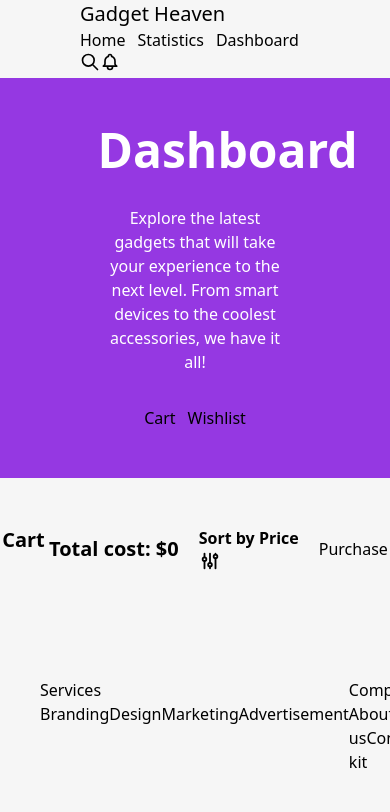
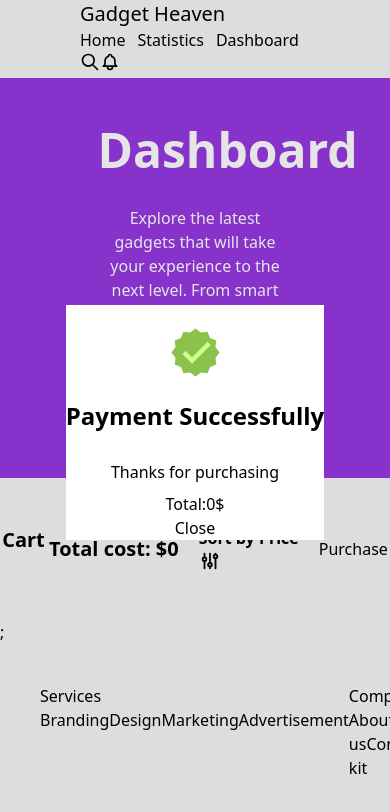
Before and after one commit to shahinvisual/assignment-ten-gadget-heaven, a React (Vite) app in the folder assignment-ten-gadget-heaven/: page /dashboard/cart in a window 390 px wide. Both pictures are taken after a click on the button "Purchase". Shown: the top 812 px of the page. Built offline with nearby package versions, Linux system fonts and the light colour scheme.

Commit message:
cart item successfully removed

```diff
--- a/assignment-ten-gadget-heaven/src/components/Cart.jsx
+++ b/assignment-ten-gadget-heaven/src/components/Cart.jsx
@@ -1,11 +1,18 @@
 import React, { useEffect, useState } from 'react';
-import { useLocation } from 'react-router-dom';
-import { getToItem } from '../utility';
+import { useLocation, useNavigate } from 'react-router-dom';
+import { getToItem, removeCard } from '../utility';
 import { TbAdjustments } from "react-icons/tb";
+import { FcApproval } from "react-icons/fc";
+import { CiCircleRemove } from "react-icons/ci";
+
 
 const Cart = () => {
 
     const [cart, setCart] = useState([]);
+    const [total, setTotal] = useState(0);
+    const navigate = useNavigate();
+    const { pathname } = useLocation();
+    console.log(pathname);
 
 
     // console.log(cart)
@@ -21,10 +28,21 @@ const Cart = () => {
         // console.log(desPrice)
     };
 
-    const handleTotal = ( ) => {
+    const handleTotal = () => {
         const totalPrice = [...cart].reduce((a, b) => a + b.price, 0);
-        setCart(totalPrice);
-        console.log(totalPrice);
+        setTotal(totalPrice);
+        // console.log(totalPrice);
+    };
+
+    const handlePurchase = () => {
+        document.getElementById('my_modal_5').showModal();
+        handleTotal();
+    };
+
+    const handleRemoveCart = (id) => {
+        removeCard(id);
+        const cartData = getToItem();
+        setCart(cartData);
     };
 
 
@@ -36,13 +54,13 @@ const Cart = () => {
                 <div className='flex gap-5 items-center'>
                     <h1 className='font-bold text-xl'>Total cost: ${cart.reduce((a, b) => a + b.price, 0)}</h1>
                     <button onClick={() => sortPrice()} className='btn btn-info btn-outline rounded-3xl font-bold'>Sort by Price <span><TbAdjustments size={22} /></span></button>
-                    <button className='btn btn-info rounded-3xl'>Purchase</button>
+                    <button onClick={() => handlePurchase()} className='btn btn-info rounded-3xl'>Purchase</button>
                 </div>
             </div>
             {
                 cart.map((item, index) => (
                     <div key={index} className="hero">
-                        <div className="hero-content flex-col lg:flex-row  bg-[#fffff] rounded-xl shadow-lg">
+                        <div className="hero-content flex-col lg:flex-row  bg-[#fffff] rounded-xl shadow-lg relative">
                             <img
                                 src={item.product_image}
                                 className="max-w-sm rounded-lg shadow-2xl" />
@@ -51,10 +69,30 @@ const Cart = () => {
                                 <p>{item.description}</p>
                                 <p>Price: {item.price}$</p>
                             </div>
+                            <div>
+                                {pathname === '/dashboard/cart' && (
+                                    <div onClick={() => handleRemoveCart(item.id)} className="absolute -top-1 -right-4 text-2xl cursor-pointer p-3 rounded-full"><CiCircleRemove color='red' size={32} /></div>
+                                )}
+                            </div>
                         </div>
                     </div>
                 ))
-            }
+            };
+            {/* Open the modal using document.getElementById('ID').showModal() method */}
+            <dialog id="my_modal_5" className="modal modal-bottom sm:modal-middle">
+                <div className="modal-box flex flex-col justify-center items-center">
+                    <div className='py-5'><FcApproval size={55} /></div>
+                    <h3 className="font-bold text-2xl pb-5">Payment Successfully</h3>
+                    <p className="py-2">Thanks for purchasing</p>
+                    <p>Total:{total}$</p>
+                    <div className="modal-action">
+                        <form method="dialog">
+                            {/* if there is a button in form, it will close the modal */}
+                            <button onClick={() => navigate("/")} className="btn w-full">Close</button>
+                        </form>
+                    </div>
+                </div>
+            </dialog>
         </>
     );
 };
--- a/assignment-ten-gadget-heaven/src/utility/index.js
+++ b/assignment-ten-gadget-heaven/src/utility/index.js
@@ -26,7 +26,11 @@ const addToCard = (product) => {
 };
 
 // Remove Card LocalStorage
-const removeCard = () => {
+const removeCard = (id) => {
+    const removeLocalData = getToItem();
+    const remainingData = removeLocalData.filter(item => item.id != id);
+    localStorage.setItem('cardItem', JSON.stringify(remainingData))
+    toast.success('Successfully removed!');
 
 
 };
@@ -59,4 +63,4 @@ const removeToWishList = () => {
 
 
 
-export { addToCard, getToItem, addToWishList, getToWishList };
+export { addToCard, getToItem, addToWishList, getToWishList, removeCard };
```
